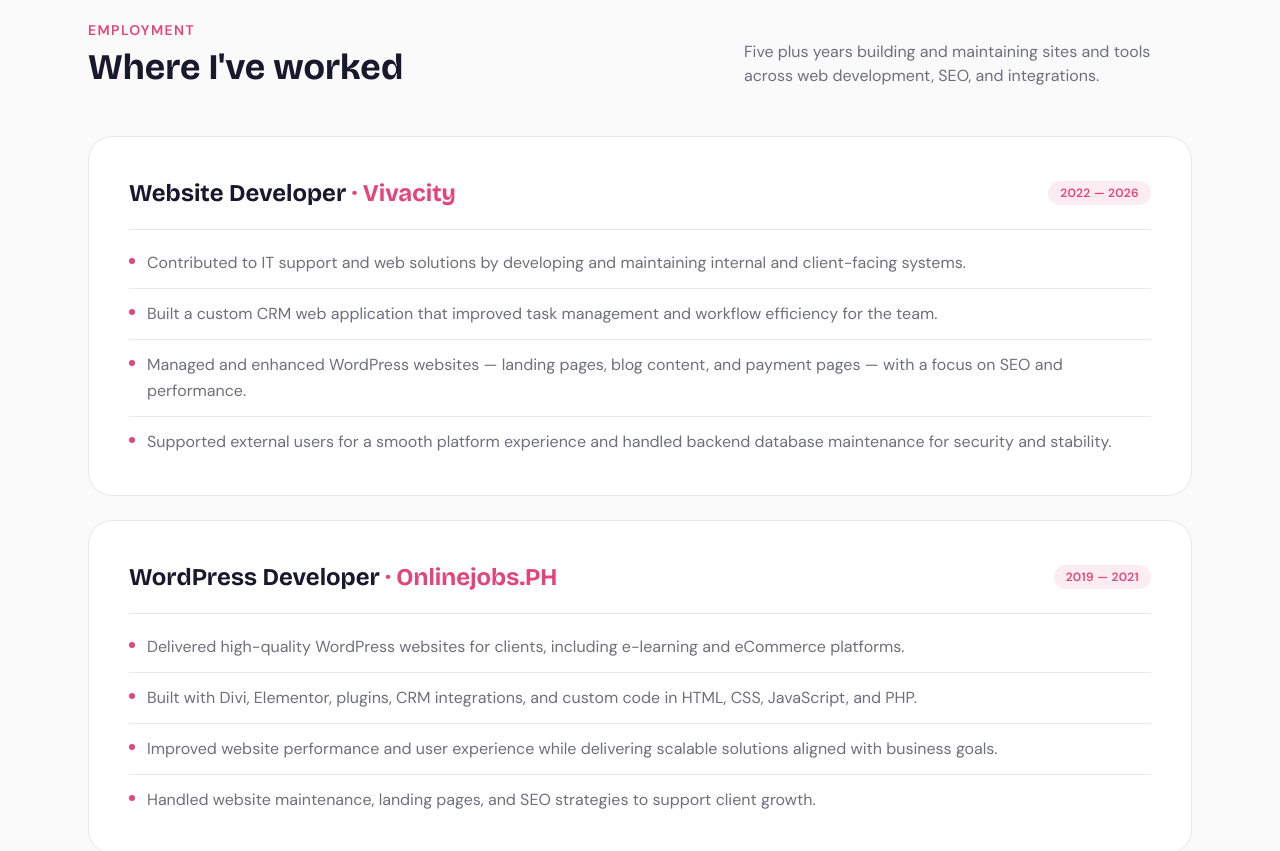
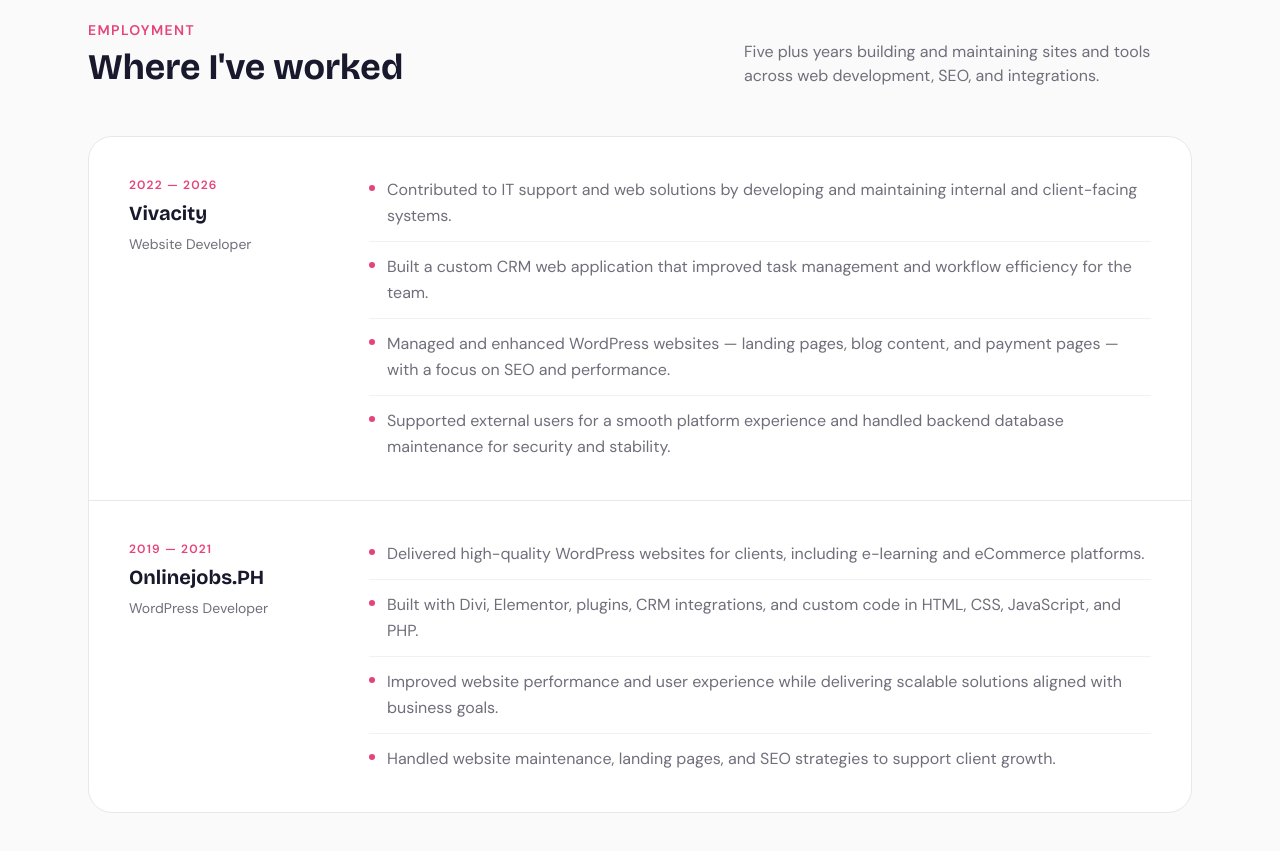
Before and after one commit to baternaian95-lab/ian-baterna-portfolio, a React (Vite) app: page / in a window 1280 px wide. Shown: the part 900-1751 px from the top of the page. Built offline with nearby package versions, Linux system fonts and the light colour scheme; the HTML template or start-up script is replaced by a standard one.

Commit message:
Changes
Co-authored-by: ian-vivacity <215267495+ian-vivacity@users.noreply.github.com>

```diff
--- a/src/pages/Portfolio.tsx
+++ b/src/pages/Portfolio.tsx
@@ -179,7 +179,7 @@ export default function Portfolio() {
             </p>
           </div>
 
-          <div className="space-y-6">
+          <div className="bg-card border border-border rounded-3xl divide-y divide-border overflow-hidden">
             {employment.map((job, i) => (
               <motion.div
                 key={i}
@@ -187,19 +187,19 @@ export default function Portfolio() {
                 whileInView={{ opacity: 1, y: 0 }}
                 viewport={{ once: true }}
                 transition={{ duration: 0.5, delay: i * 0.1 }}
-                className="bg-card border border-border rounded-3xl p-8 md:p-10 hover:shadow-lg transition"
+                className="p-8 md:p-10 hover:bg-muted/30 transition"
               >
-                <div className="flex flex-col gap-5">
-                  <div className="flex flex-wrap items-center justify-between gap-3">
-                    <h3 className="font-display text-2xl font-bold">
-                      {job.role} <span className="text-primary">· {job.company}</span>
-                    </h3>
-                    <span className="inline-flex items-center px-3 py-1 rounded-full bg-primary/10 text-primary text-xs font-semibold tracking-wide">
+                <div className="grid md:grid-cols-[200px_1fr] gap-6 md:gap-10">
+                  <div className="flex flex-col gap-2">
+                    <span className="text-xs font-semibold tracking-widest uppercase text-primary">
                       {job.period}
                     </span>
+                    <h3 className="font-display text-xl font-bold leading-tight">
+                      {job.company}
+                    </h3>
+                    <span className="text-sm text-muted-foreground">{job.role}</span>
                   </div>
-                  <div className="h-px w-full bg-border" />
-                  <ul className="divide-y divide-border">
+                  <ul className="divide-y divide-border/60">
                     {job.bullets.map((b, j) => (
                       <li key={j} className="flex gap-3 text-muted-foreground leading-relaxed py-3 first:pt-0 last:pb-0">
                         <span className="mt-2 w-1.5 h-1.5 rounded-full bg-primary flex-shrink-0" />
```
